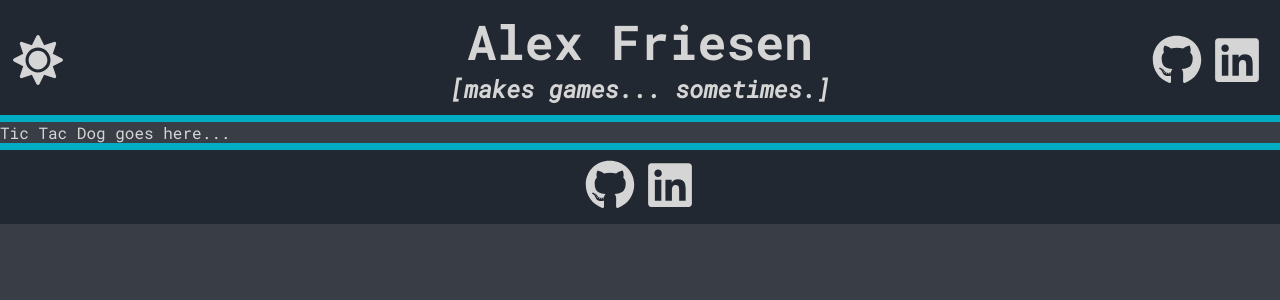
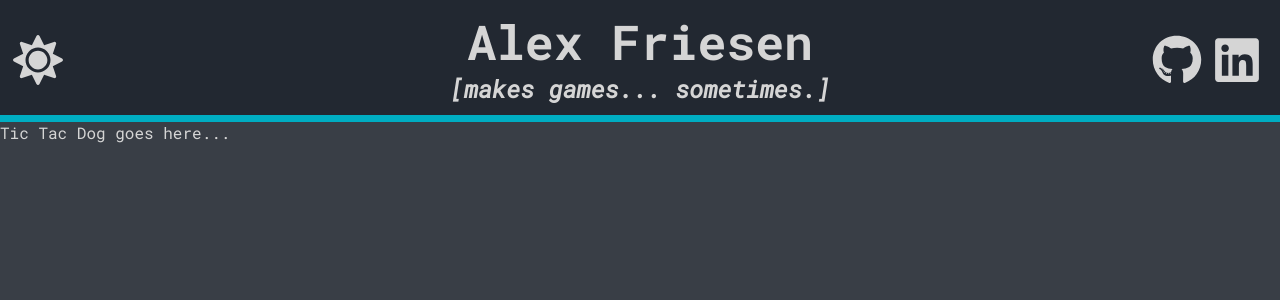
Before and after one commit to TritoLL/react-portfolio, a React (Create React App) app: page /tic-tac-dog in a window 1280 px wide. Shown: the top 300 px of the page. Built offline with nearby package versions, Linux system fonts and the light colour scheme.

Commit message:
remove footer from TicTacDogPage

```diff
--- a/src/pages/TicTacDogPage.js
+++ b/src/pages/TicTacDogPage.js
@@ -1,5 +1,4 @@
 import React from "react";
-import Footer from "../components/Footer";
 import Header from "../components/Header";
 import ScrollToTop from "../components/ScrollToTop";
 import TicTacDog from "../components/TicTacDog";
@@ -9,7 +8,6 @@ const TicTacDogPage = ({ theme, toggleTheme }) => {
         <>
             <Header theme={theme} toggleTheme={toggleTheme} />
             <TicTacDog />
-            <Footer />
             <ScrollToTop />
         </>
     );
```
